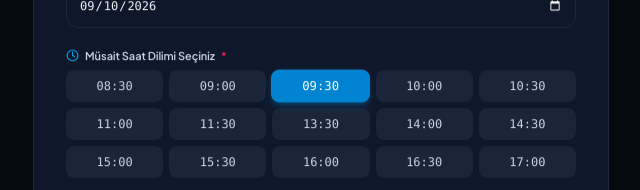
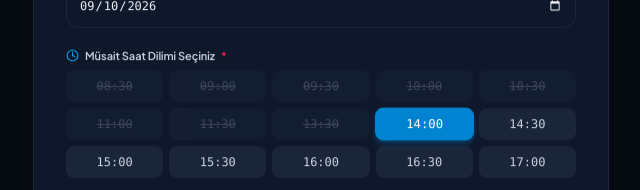
Before and after one commit to ridvan-byr/worksauto-web, a Next.js app: page /book/1 in a window 1280 px wide. Shown: the part 533-723 px from the top of the page, without its empty margins (319-959 px from the left). Built offline with nearby package versions, Linux system fonts and the light colour scheme; no server answers.

Commit message:
fix(appointments): prevent selecting and creating appointments for past hours and dates

```diff
--- a/src/app/book/[slug]/page.tsx
+++ b/src/app/book/[slug]/page.tsx
@@ -65,9 +65,23 @@ export default function PublicBookingPage() {
   const [selectedServiceId, setSelectedServiceId] = React.useState("")
 
   // Today's date YYYY-MM-DD
-  const todayStr = React.useMemo(() => new Date().toISOString().split("T")[0], [])
+  const todayStr = React.useMemo(() => {
+    const d = new Date()
+    return `${d.getFullYear()}-${String(d.getMonth() + 1).padStart(2, "0")}-${String(d.getDate()).padStart(2, "0")}`
+  }, [])
+
+  const currentTimeStr = React.useMemo(() => {
+    const d = new Date()
+    return `${String(d.getHours()).padStart(2, "0")}:${String(d.getMinutes()).padStart(2, "0")}`
+  }, [])
+
   const [date, setDate] = React.useState(todayStr)
-  const [time, setTime] = React.useState("09:30")
+  const [time, setTime] = React.useState(() => {
+    const d = new Date()
+    const currentT = `${String(d.getHours()).padStart(2, "0")}:${String(d.getMinutes()).padStart(2, "0")}`
+    const available = DEFAULT_SLOTS.find((s) => s > currentT)
+    return available || DEFAULT_SLOTS[0]
+  })
   const [note, setNote] = React.useState("")
   const [kvkkAccepted, setKvkkAccepted] = React.useState(true)
   const [isSuccess, setIsSuccess] = React.useState(false)
@@ -133,7 +147,13 @@ export default function PublicBookingPage() {
     try {
       // Calculate realistic slot end time based on selected service duration
       const durationMin = selectedService?.durationMinutes || 60
-      const startTimeDate = new Date(`${date}T${time}:00`)
+      const [h, m] = time.split(":").map(Number)
+      const [yr, mo, dy] = date.split("-").map(Number)
+      const startTimeDate = new Date(yr, mo - 1, dy, h || 0, m || 0, 0, 0)
+      if (startTimeDate.getTime() < Date.now()) {
+        toast.error("Geçmiş bir tarih veya saate randevu oluşturulamaz.")
+        return
+      }
       const endTimeDate = new Date(startTimeDate.getTime() + durationMin * 60 * 1000)
 
       await apiClient.post(`/appointments/public/${slug}`, {
@@ -358,16 +378,21 @@ export default function PublicBookingPage() {
               <div className="grid grid-cols-5 gap-1.5">
                 {DEFAULT_SLOTS.map((slot) => {
                   const isSelected = time === slot
+                  const isPast = date === todayStr && slot <= currentTimeStr
                   return (
                     <button
                       key={slot}
                       type="button"
-                      onClick={() => setTime(slot)}
-                      className={`py-2 px-1 text-center rounded-lg text-xs font-mono font-medium transition-all cursor-pointer ${
-                        isSelected
-                          ? "bg-sky-600 text-white font-bold shadow-md shadow-sky-600/30 scale-[1.02]"
-                          : "bg-slate-100 dark:bg-slate-800/80 text-slate-700 dark:text-slate-300 hover:bg-slate-200 dark:hover:bg-slate-700"
+                      disabled={isPast}
+                      onClick={() => !isPast && setTime(slot)}
+                      className={`py-2 px-1 text-center rounded-lg text-xs font-mono font-medium transition-all ${
+                        isPast
+                          ? "opacity-35 cursor-not-allowed bg-slate-100 dark:bg-slate-800 text-slate-400 line-through"
+                          : isSelected
+                          ? "bg-sky-600 text-white font-bold shadow-md shadow-sky-600/30 scale-[1.02] cursor-pointer"
+                          : "bg-slate-100 dark:bg-slate-800/80 text-slate-700 dark:text-slate-300 hover:bg-slate-200 dark:hover:bg-slate-700 cursor-pointer"
                       }`}
+                      title={isPast ? "Geçmiş bir saat seçilemez" : undefined}
                     >
                       {slot}
                     </button>
--- a/src/features/appointments/components/appointment-detail-modal.tsx
+++ b/src/features/appointments/components/appointment-detail-modal.tsx
@@ -14,6 +14,7 @@ import {
   UserX,
   } from "lucide-react"
 import { Button } from "@/components/ui/button"
+import { toast } from "sonner"
 import { Appointment, CancellationReason } from "../types"
 import { AppointmentStatusBadge } from "./appointment-status-badge"
 import { PlateBadge } from "@/features/customers/components/plate-badge"
@@ -44,6 +45,16 @@ export function AppointmentDetailModal({
   // Reschedule State
   const [rescheduleDate, setRescheduleDate] = React.useState("")
   const [rescheduleTime, setRescheduleTime] = React.useState("")
+
+  const todayStr = React.useMemo(() => {
+    const d = new Date()
+    return `${d.getFullYear()}-${String(d.getMonth() + 1).padStart(2, "0")}-${String(d.getDate()).padStart(2, "0")}`
+  }, [])
+
+  const currentTimeStr = React.useMemo(() => {
+    const d = new Date()
+    return `${String(d.getHours()).padStart(2, "0")}:${String(d.getMinutes()).padStart(2, "0")}`
+  }, [])
 
   // Cancel State
   const [cancelReason, setCancelReason] = React.useState<CancellationReason>("CUSTOMER_REQUEST")
@@ -84,6 +95,17 @@ export function AppointmentDetailModal({
   }
 
   const handleConfirmReschedule = () => {
+    if (!rescheduleDate || !rescheduleTime) {
+      toast.error("Lütfen yeni tarih ve saat seçiniz.")
+      return
+    }
+    const [h, m] = rescheduleTime.split(":").map(Number)
+    const [yr, mo, dy] = rescheduleDate.split("-").map(Number)
+    const targetDt = new Date(yr, mo - 1, dy, h || 0, m || 0, 0, 0)
+    if (targetDt.getTime() < Date.now()) {
+      toast.error("Geçmiş bir tarih veya saate randevu ertelenemez.")
+      return
+    }
     onReschedule(appointment.id, rescheduleDate, rescheduleTime)
     setViewMode("detail")
   }
@@ -279,6 +301,7 @@ export function AppointmentDetailModal({
                 <label className="text-[11px] font-semibold text-slate-700 dark:text-slate-300">Yeni Tarih</label>
                 <input
                   type="date"
+                  min={todayStr}
                   value={rescheduleDate}
                   onChange={(e) => setRescheduleDate(e.target.value)}
                   className="w-full h-10 px-3 rounded-xl border border-slate-200 dark:border-slate-800 bg-slate-50 dark:bg-slate-900 text-xs font-mono focus:outline-none focus:ring-2 focus:ring-sky-500"
@@ -290,6 +313,7 @@ export function AppointmentDetailModal({
                 <input
                   type="time"
                   step={1800}
+                  min={rescheduleDate === todayStr ? currentTimeStr : undefined}
                   value={rescheduleTime}
                   onChange={(e) => setRescheduleTime(e.target.value)}
                   className="w-full h-10 px-3 rounded-xl border border-slate-200 dark:border-slate-800 bg-slate-50 dark:bg-slate-900 text-xs font-mono font-bold focus:outline-none focus:ring-2 focus:ring-sky-500"
--- a/src/features/appointments/components/calendar-grid.tsx
+++ b/src/features/appointments/components/calendar-grid.tsx
@@ -112,6 +112,12 @@ export function CalendarGrid({
 
                 {/* 7 Day Cells (Mon-Sun) */}
                 {weekDays.map((day) => {
+                  const now = new Date()
+                  const currentHour = now.getHours()
+                  const currentMinute = now.getMinutes()
+                  const currentTimeStr = `${String(currentHour).padStart(2, "0")}:${String(currentMinute).padStart(2, "0")}`
+                  const isSlotInPast = day.isPast || (day.isToday && timeSlot <= currentTimeStr)
+
                   // Find appointments in this day and near this time slot, strictly deduplicated by id
                   const cellAppointmentsMap = new Map<string, Appointment>()
                   for (const a of appointments) {
@@ -128,19 +134,19 @@ export function CalendarGrid({
                     <div
                       key={day.dateStr + timeSlot}
                       onClick={(e) => {
-                        // Only trigger if clicked on the empty space, not inside a card, and date is not in the past
-                        if (e.target === e.currentTarget && !day.isPast) {
+                        // Only trigger if clicked on the empty space, not inside a card, and slot is not in the past
+                        if (e.target === e.currentTarget && !isSlotInPast) {
                           onSlotClick(day.dateStr, timeSlot)
                         }
                       }}
                       className={cn(
                         "p-1.5 border-r border-slate-200/60 dark:border-slate-800/60 last:border-r-0 relative group transition-colors flex flex-col gap-1.5",
                         day.isToday && "bg-sky-500/[0.02] dark:bg-sky-500/[0.03]",
-                        day.isPast
+                        isSlotInPast
                           ? "bg-slate-100/40 dark:bg-slate-950/40 opacity-70 cursor-not-allowed"
                           : "hover:bg-slate-50/80 dark:hover:bg-slate-800/40 cursor-pointer"
                       )}
-                      title={day.isPast ? "Geçmiş bir tarihe randevu oluşturulamaz" : undefined}
+                      title={isSlotInPast ? "Geçmiş bir tarih veya saate randevu oluşturulamaz" : undefined}
                     >
                       {cellAppointments.map((app) => (
                         <div
@@ -196,7 +202,7 @@ export function CalendarGrid({
                       ))}
 
                       {/* Hover Quick Add Plus Indicator */}
-                      {cellAppointments.length === 0 && (
+                      {cellAppointments.length === 0 && !isSlotInPast && (
                         <div className="opacity-0 group-hover:opacity-100 transition-opacity absolute inset-0 flex items-center justify-center pointer-events-none text-slate-400">
                           <Plus size={16} />
                         </div>
--- a/src/features/appointments/components/create-appointment-modal.tsx
+++ b/src/features/appointments/components/create-appointment-modal.tsx
@@ -15,12 +15,35 @@ import {
   AlertTriangle,
 } from "lucide-react"
 import { Button } from "@/components/ui/button"
+import { toast } from "sonner"
 import { Appointment, AppointmentServiceItem } from "../types"
 import { useCustomers, type QuickLeadResponse } from "@/features/customers/api/use-customers"
 import { useCreateAppointment } from "@/features/appointments/api/use-appointments"
 import { useStaff, type StaffRecord } from "@/features/settings/api/use-settings"
 import { useAuth } from "@/features/auth/auth-context"
 import { cn } from "@/lib/utils"
+
+function getLocalTodayStr(): string {
+  const d = new Date()
+  return `${d.getFullYear()}-${String(d.getMonth() + 1).padStart(2, "0")}-${String(d.getDate()).padStart(2, "0")}`
+}
+
+function getLocalCurrentTimeStr(): string {
+  const d = new Date()
+  return `${String(d.getHours()).padStart(2, "0")}:${String(d.getMinutes()).padStart(2, "0")}`
+}
+
+function getDefaultTimeForDate(dateStr: string): string {
+  const todayStr = getLocalTodayStr()
+  if (dateStr !== todayStr) return "10:00"
+  const now = new Date()
+  const currentMinutes = now.getMinutes()
+  const nextHalfHour = currentMinutes < 30 ? 30 : 60
+  now.setMinutes(nextHalfHour, 0, 0)
+  const hh = String(now.getHours()).padStart(2, "0")
+  const mm = String(now.getMinutes()).padStart(2, "0")
+  return `${hh}:${mm}`
+}
 import {
   appointmentCreateSchema,
   AppointmentCreateValues,
@@ -92,6 +115,9 @@ export function CreateAppointmentModal({
     }))
   }, [apiCustomers])
 
+  const todayStr = getLocalTodayStr()
+  const currentTimeStr = getLocalCurrentTimeStr()
+
   const {
     register,
     handleSubmit,
@@ -104,24 +130,29 @@ export function CreateAppointmentModal({
     defaultValues: {
       customerId: "",
       vehicleId: "",
-      date: initialDate || new Date().toISOString().split("T")[0],
-      time: initialTime || "10:00",
-      assignedStaffId: "Ahmet Usta",
+      date: initialDate || todayStr,
+      time: initialTime || getDefaultTimeForDate(initialDate || todayStr),
+      assignedStaffId: "",
       customerNote: "",
     },
   })
 
   const selectedCustomerId = watch("customerId") || ""
   const selectedVehicleId = watch("vehicleId") || ""
+  const watchDate = watch("date")
 
   React.useEffect(() => {
     setMounted(true)
   }, [])
 
   React.useEffect(() => {
-    if (initialDate) setValue("date", initialDate)
-    if (initialTime) setValue("time", initialTime)
-  }, [initialDate, initialTime, setValue])
+    if (isOpen) {
+      const d = initialDate || getLocalTodayStr()
+      const t = initialTime || getDefaultTimeForDate(d)
+      setValue("date", d)
+      setValue("time", t)
+    }
+  }, [isOpen, initialDate, initialTime, setValue])
 
   // Update selected vehicle when customer changes
   React.useEffect(() => {
@@ -178,8 +209,14 @@ export function CreateAppointmentModal({
     const totalPrice = selectedServices.reduce((sum, s) => sum + s.price, 0)
 
     const [hours, minutes] = (values.time || "10:00").split(":").map(Number)
-    const startDateTime = new Date(values.date || new Date())
-    startDateTime.setHours(hours || 10, minutes || 0, 0, 0)
+    const [year, month, day] = (values.date || todayStr).split("-").map(Number)
+    const startDateTime = new Date(year, month - 1, day, hours || 0, minutes || 0, 0, 0)
+
+    if (startDateTime.getTime() < Date.now()) {
+      toast.error("Geçmiş bir tarih veya saate randevu oluşturulamaz.")
+      return
+    }
+
     const endDateTime = new Date(startDateTime.getTime() + totalDuration * 60000)
 
     try {
@@ -194,6 +231,11 @@ export function CreateAppointmentModal({
         slotEndTime: endDateTime.toISOString(),
         customerNotes: values.customerNote?.trim() || undefined,
       })
+
+      const assignedMechanic = mechanicStaffList.find((s) => s.id === values.assignedStaffId)
+      const assignedStaffName = assignedMechanic
+        ? `${assignedMechanic.name} ${assignedMechanic.surname || ""}`.trim()
+        : undefined
 
       const newApp: Appointment = {
         id: createdApp?.id || "app_" + Date.now(),
@@ -221,7 +263,7 @@ export function CreateAppointmentModal({
               ],
         totalDurationMinutes: totalDuration,
         totalEstimatedPrice: totalPrice,
-        assignedStaffName: values.assignedStaffId || "Ahmet Usta",
+        assignedStaffName,
         date: values.date || "",
         time: values.time || "10:00",
         status: "CONFIRMED",
@@ -335,7 +377,7 @@ export function CreateAppointmentModal({
               </label>
               <input
                 type="date"
-                min={new Date().toISOString().split("T")[0]}
+                min={todayStr}
                 {...register("date")}
                 className="w-full h-10 px-3 rounded-xl border border-slate-200 dark:border-slate-800 bg-slate-50 dark:bg-slate-900 text-slate-900 dark:text-slate-100 text-xs font-mono focus:outline-none focus:ring-2 focus:ring-sky-500"
               />
@@ -351,9 +393,13 @@ export function CreateAppointmentModal({
               <input
                 type="time"
                 step={1800} // 30 min
+                min={watchDate === todayStr ? currentTimeStr : undefined}
                 {...register("time")}
                 className="w-full h-10 px-3 rounded-xl border border-slate-200 dark:border-slate-800 bg-slate-50 dark:bg-slate-900 text-slate-900 dark:text-slate-100 text-xs font-mono font-bold focus:outline-none focus:ring-2 focus:ring-sky-500"
               />
+              {errors.time && (
+                <p className="text-[10px] text-rose-500 font-medium">{errors.time.message}</p>
+              )}
             </div>
 
             <div className="space-y-1">
--- a/src/features/appointments/schemas/appointment.schema.ts
+++ b/src/features/appointments/schemas/appointment.schema.ts
@@ -1,20 +1,11 @@
 import { z } from 'zod';
 
-export const appointmentCreateSchema = z.object({
+export const appointmentCreateSchema = z
+  .object({
     customerId: z.string().min(1, 'Lütfen bir müşteri seçin veya hızlı kayıt yapın.'),
     vehicleId: z.string().min(1, 'Lütfen müşteriye ait bir araç seçin.'),
     serviceId: z.string().optional(),
-  date: z
-    .string()
-    .refine(
-      (val) => {
-        if (!val) return true;
-        const todayStr = new Date().toISOString().split('T')[0];
-        return val >= todayStr;
-      },
-      { message: 'Geçmiş bir tarihe randevu oluşturulamaz.' },
-    )
-    .optional(),
+    date: z.string().optional(),
     slotDate: z.string().optional(),
     slotStartTime: z.string().optional(),
     slotEndTime: z.string().optional(),
@@ -23,6 +14,34 @@ export const appointmentCreateSchema = z.object({
     customerNote: z.string().max(500, 'Müşteri notu en fazla 500 karakter olabilir').optional().or(z.literal('')),
     customerNotes: z.string().max(500).optional().or(z.literal('')),
     internalNote: z.string().max(500, 'Dahili not en fazla 500 karakter olabilir').optional().or(z.literal('')),
+  })
+  .superRefine((data, ctx) => {
+    const targetDate = data.date || data.slotDate;
+    const targetTime = data.time || data.slotStartTime;
+
+    if (targetDate) {
+      const now = new Date();
+      const todayStr = `${now.getFullYear()}-${String(now.getMonth() + 1).padStart(2, '0')}-${String(now.getDate()).padStart(2, '0')}`;
+      const currentTimeStr = `${String(now.getHours()).padStart(2, '0')}:${String(now.getMinutes()).padStart(2, '0')}`;
+
+      if (targetDate < todayStr) {
+        ctx.addIssue({
+          code: z.ZodIssueCode.custom,
+          path: ['date'],
+          message: 'Geçmiş bir tarihe randevu oluşturulamaz.',
+        });
+      } else if (targetDate === todayStr && targetTime) {
+        // If targetTime has format HH:mm
+        const timePart = targetTime.includes('T') ? targetTime.split('T')[1].slice(0, 5) : targetTime.slice(0, 5);
+        if (timePart <= currentTimeStr) {
+          ctx.addIssue({
+            code: z.ZodIssueCode.custom,
+            path: ['time'],
+            message: 'Geçmiş bir saate randevu oluşturulamaz.',
+          });
+        }
+      }
+    }
   });
 
 export const quickLeadSchema = z.object({
```
Lines whose indentation alone changed are shown as unchanged.
